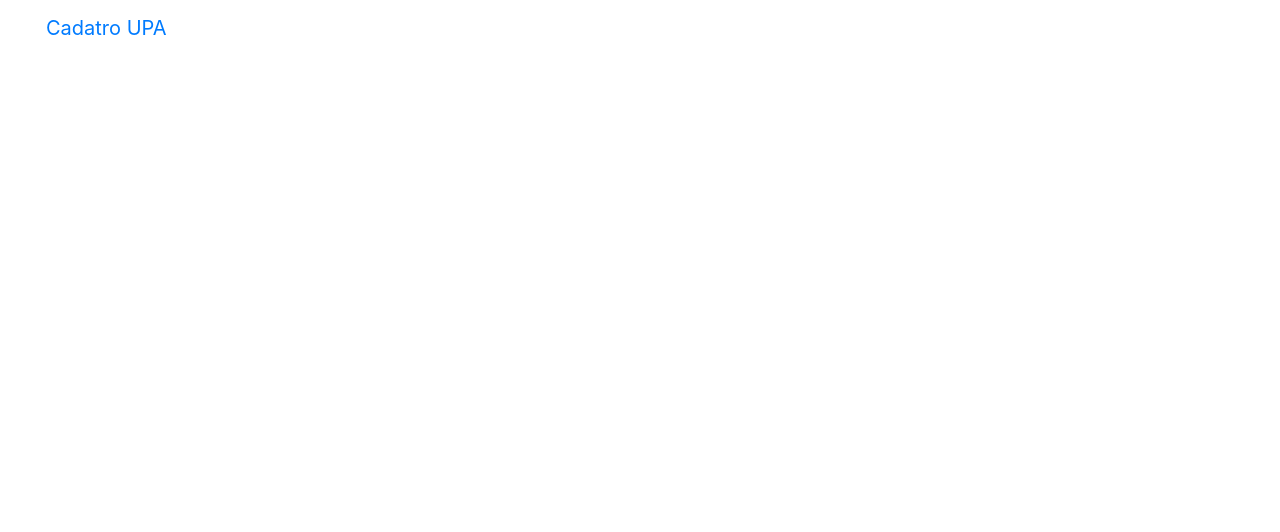
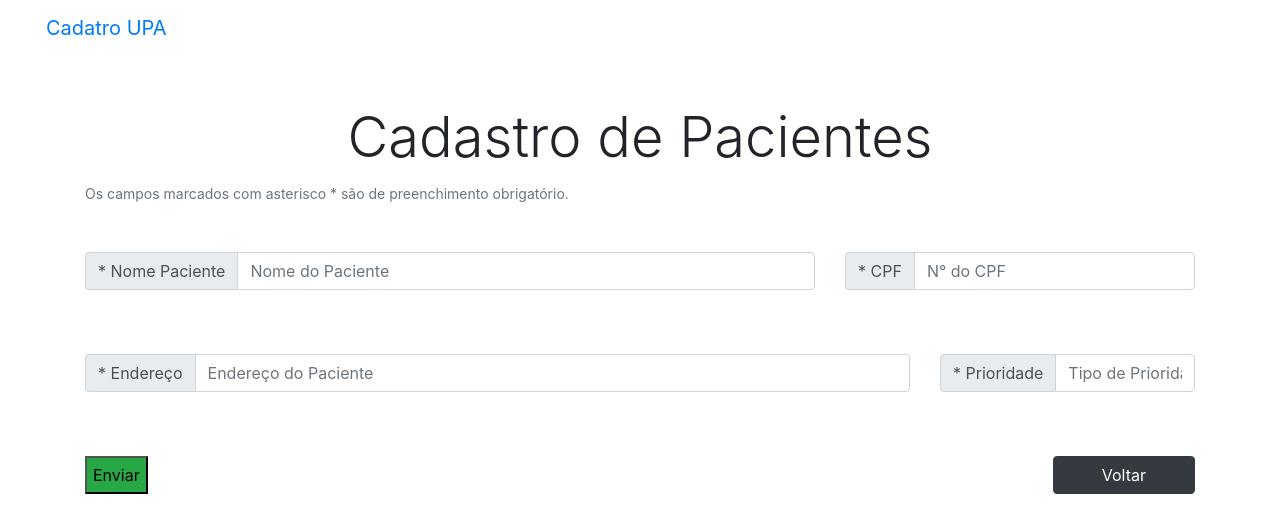
Before and after one commit to BrunoTravassos/cadastro-upa, an Angular app: page /pacientes/cadastrar in a window 1280 px wide. Before the commit this address led to /. Shown: the top 532 px of the page. Built offline with nearby package versions, Linux system fonts and the light colour scheme.

Commit message:
commit salvando paciente

```diff
--- a/src/app/app.component.html
+++ b/src/app/app.component.html
@@ -2,7 +2,7 @@
   <nav class="navbar navbar-default">
     <div class="container-fluid">
       <div class="nav-header">
-        <a href="" class="navbar-brand">
+        <a class="navbar-brand" [routerLink] = "['/']">
           {{ title }}
         </a>
       </div>
--- /dev/null
+++ b/src/app/pacientes/cadastrar/cadastrar-pacientes.component.html
@@ -0,0 +1,72 @@
+<main class="container">
+  <form #formPaciente="ngForm" method="POST" class="form needs-validation mt-5 mb-5">
+    <fieldset>
+      <legend class="text-center display-4">Cadastro de Pacientes</legend>
+
+      <small id="asterisco" class="form-text text-muted mb-4">Os campos marcados com asterisco * são de preenchimento
+        obrigatório.</small>
+
+      <div class="row mt-5">
+        <div class="form-group col-8">
+          <div class="input-group">
+            <div class="input-group-prepend">
+              <div class="input-group-text">* Nome Paciente</div>
+            </div>
+            <input type="text" class="form-control" name="nome" id="nome" placeholder="Nome do Paciente"
+              #nome="ngModel" [(ngModel)]="paciente.nome" minlength="3">
+            <div *ngIf="nome.errors && (nome.dirty || nome.touched)" class="alert alert-danger">
+              <div [hidden]="!nome.errors.required">
+                Digite um Nome.
+              </div>
+              <div [hidden]="!nome.errors.minlength">
+                O Nome deve conter ao menos 3 caracteres.
+              </div>
+            </div>
+          </div>
+        </div>
+
+        <div class="form-group col-4">
+          <div class="input-group">
+            <div class="input-group-prepend">
+              <div class="input-group-text ">* CPF</div>
+            </div>
+            <input type="text" class="form-control " name="cpf" id="cpf" placeholder="N° do CPF"
+              [(ngModel)]="paciente.cpf">
+          </div>
+        </div>
+      </div>
+
+      <div class="row mt-5">
+        <div class="form-group col-9">
+          <div class="input-group">
+            <div class="input-group-prepend">
+              <div class="input-group-text">* Endereço</div>
+            </div>
+            <input type="text" class="form-control " name="endereco" id="endereco" placeholder="Endereço do Paciente"
+              [(ngModel)]="paciente.endereco">
+          </div>
+        </div>
+        <div class="form-group col-3">
+          <div class="input-group">
+            <div class="input-group-prepend">
+              <div class="input-group-text">* Prioridade</div>
+            </div>
+            <input type="text" class="form-control " name="tipoPrioridade" id="tipoPrioridade" placeholder="Tipo de Prioridade"
+              [(ngModel)]="paciente.tipoPrioridade">
+            </div>
+        </div>
+      </div>
+      <div class="row mt-5">
+        <div class="col-6 d-flex justify-content-start">
+          <button class="bg-success" type="submit" (click)="cadastrar()" value="Cadastrar"
+            [disabled]="!formPaciente.form.valid">Enviar</button>
+        </div>
+
+        <div class="col-6 d-flex justify-content-end">
+          <a [routerLink]="['/']" class="btn btn-dark pr-5 pl-5">Voltar</a>
+        </div>
+      </div>
+
+    </fieldset>
+  </form>
+</main>
--- /dev/null
+++ b/src/app/pacientes/cadastrar/cadastrar-pacientes.component.ts
@@ -0,0 +1,28 @@
+import { Component, OnInit, ViewChild } from '@angular/core';
+import { NgForm } from '@angular/forms';
+import { Router } from '@angular/router';
+import { Paciente, PacienteService } from '../shared';
+
+@Component({
+  selector: 'app-cadastrar-pacientes',
+  templateUrl: './cadastrar-pacientes.component.html',
+  styleUrls: ['./cadastrar-pacientes.component.css']
+})
+export class CadastrarPacientesComponent implements OnInit {
+  @ViewChild('formPaciente', { static: true }) formPaciente: NgForm;
+  paciente: Paciente;
+
+  constructor(private pacienteService: PacienteService, private router: Router) { }
+
+  ngOnInit() {
+    this.paciente = new Paciente();
+  }
+
+  cadastrar(): void{
+    if (this.formPaciente.form.valid) {
+      this.pacienteService.cadastrar(this.paciente);
+      this.router.navigate(['/pacientes']);
+    }
+  }
+
+}
--- /dev/null
+++ b/src/app/pacientes/cadastrar/index.ts
@@ -0,0 +1 @@
+export * from './cadastrar-pacientes.component'
--- a/src/app/pacientes/index.ts
+++ b/src/app/pacientes/index.ts
@@ -1,3 +1,4 @@
 export * from './pacientes.module'
 export * from './shared'
 export * from './pacientes-routing.module'
+export * from './cadastrar'
--- a/src/app/pacientes/listar/listar-paciente.component.html
+++ b/src/app/pacientes/listar/listar-paciente.component.html
@@ -9,7 +9,7 @@
       <th>Tipo de Prioridade</th>
       <th>Status</th>
       <th class="text-center">
-        <a  class="btn btn-xs btn-success">
+        <a  class="btn btn-xs btn-success" [routerLink] = "['/pacientes/cadastrar']">
           <span class="glyphicon glyphicon-plus" aria-hidden="true"></span> Novo
         </a>
       </th>
@@ -30,12 +30,11 @@
           <td >
             {{ paciente.tipoPrioridade }}
           </td>
-          <td >
+          <!-- <td >
             {{ paciente.status }}
-          </td>
-          <!--  <td style="width: 70px" class="text-center">
-                          <input type="checkbox">
-                        </td> -->
+          </td> -->
+           <td style="width: 70px" class="text-center">
+            <input type="checkbox" [checked]="paciente.status == true">                        </td>
           <td class="text-center" style="width: 200px">
             <a title="Editar" alt="Editar" class="btn btn-xs btn-info">
               <span class="glyphicon glyphicon-pencil" aria-hidden="true"></span> Editar
--- a/src/app/pacientes/listar/listar-paciente.component.ts
+++ b/src/app/pacientes/listar/listar-paciente.component.ts
@@ -13,10 +13,7 @@ export class ListarPacienteComponent implements OnInit {
 
   ngOnInit() {
     this.pacientes = this.listarTodos();
-    this.pacientes = [
-      new Paciente(1, 'Teste 01', '32432','rua teste', 'min',true),
-      new Paciente(2, 'Teste 02', '32432', 'rua teste', 'min', false )
-    ]
+
   }
 
   listarTodos(): Paciente[]{
--- a/src/app/pacientes/pacientes.module.ts
+++ b/src/app/pacientes/pacientes.module.ts
@@ -4,12 +4,14 @@ import { PacienteService } from './shared';
 import { ListarPacienteComponent } from './listar';
 import { RouterModule } from '@angular/router';
 import { FormsModule } from '@angular/forms';
+import { CadastrarPacientesComponent } from './cadastrar';
 
 
 
 @NgModule({
   declarations: [
-    ListarPacienteComponent
+    ListarPacienteComponent,
+    CadastrarPacientesComponent
   ],
   imports: [
     CommonModule,
--- a/src/app/pacientes/shared/paciente.service.ts
+++ b/src/app/pacientes/shared/paciente.service.ts
@@ -14,6 +14,7 @@ export class PacienteService {
   cadastrar(paciente: Paciente): void{
     const pacientes = this.listarTodos();
     paciente.id = new Date().getTime();
+    paciente.status = true;
     pacientes.push(paciente);
     localStorage['pacientes'] = JSON.stringify(pacientes);
   }
```
Also changed, not shown: src/app/pacientes/pacientes-routing.module.ts (+7 -1 lines), src/app/pacientes/cadastrar/cadastrar-pacientes.component.css (added), 1 other file (tests, documents, lock files or other folders).
